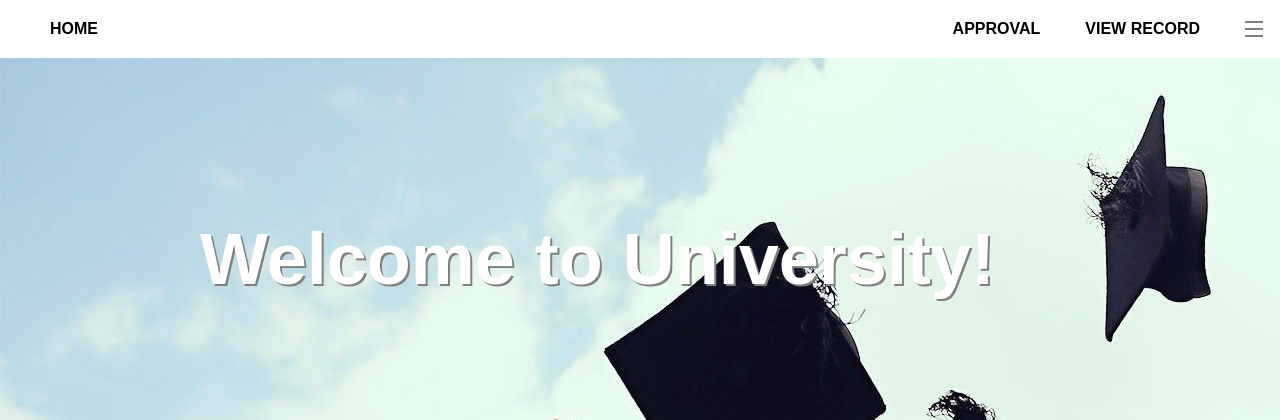
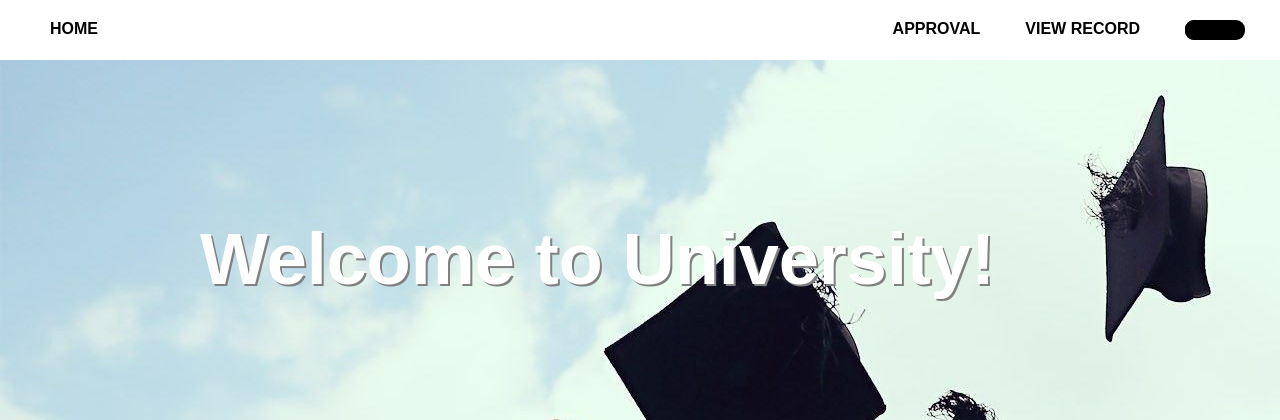
Before and after one commit to psakurai/web-sch-proj-SCAS, a PHP site: page /User/Manager/mainManager.html in a window 1280 px wide. Shown: the top 420 px of the page. Run offline with PHP 8.4, Linux system fonts and the light colour scheme; data that the repository does not hold is empty.

Commit message:
Burger menu manager

```diff
--- a/Assets/css/style.css
+++ b/Assets/css/style.css
@@ -60,28 +60,62 @@ header {
     visibility: hidden;
     background: #dfe1e8;
 }
-
-
-
 .header-container > ul {
     list-style: none;
 }
-
-#wrap-icon > i {
-    top: 21px;
-    height: 2px;
-    width: 18px;
-    background: grey;
-    position: absolute;
+.subnav {
+ float: left;
+ overflow: hidden;
+ display: block;
+ margin: 4px;
+ height: 20px;
+ width:60px;
+ background: black;
+ border-radius: 9px;
+}
+.subnav .subnavbtn {
+ font-size: 16px;
+ border: none;
+ outline: none;
+ color: white;
+ padding: 14px 16px;
+ background-color: inherit;
+ font-family: inherit;
+ margin: 0;
+}
+.navbar a {
+ background-color: blue;
+}
+.navbar a:hover, .subnav:hover{
+ background-color: grey;
+}
+.subnav-content {
+ display: none;
+ position: absolute;
+ right: 10;
+ height: 115px;
+ margin-top: -10px;
+ padding: 0px 0px 0px 30px;
+ background-color: grey;
 
 }
-
-#wrap-icon > i:nth-child(2) {
-    top: 28px;
+.subnav-content a {
+ float: left;
+ color: black;
+ text-decoration: none;
+ padding: 10px 20px;
+ font-size: 15px;
 }
-
-#wrap-icon > i:nth-child(3) {
-    top: 35px;
+.subnav-content a:hover {
+ background-color: #eee;
+ color: black;
+ margin-left: -50px;
+ width: 110%;
+ text-align: right;
+ font-size: 16px;
+}
+.subnav:hover .subnav-content {
+ display: block;
 }
 
 /* body section */
--- a/Function/Init/createResult.php
+++ b/Function/Init/createResult.php
@@ -5,7 +5,7 @@
       IdentificationID VARCHAR(255) NOT NULL,
       Building_No VARCHAR(255) NOT NULL,
       Room_No INT NOT NULL,
-      Status TINYINT,
+      Status TINYINT NOT NULL,
       ManagerID INT NOT NULL,
       PRIMARY KEY (ResultID),
       FOREIGN KEY (Building_No,Room_No) REFERENCES College(Building_No,Room_No)
--- a/User/Manager/mainManager.html
+++ b/User/Manager/mainManager.html
@@ -1,4 +1,5 @@
 <html lang="en">
+
 <head>
   <title>Home-College Accomodation</title>
   <link rel="stylesheet" href="../../Assets/css/style.css">
@@ -13,25 +14,15 @@
       <div class="header-container-right">
         <div id="nav_apply"> APPROVAL </div>
         <div id="nav_view"> VIEW RECORD </div>
-                <div id="wrap-icon">
-                    <i></i>
-                    <i></i>
-                    <i></i>
+        <div class="subnav">
+            <button class="subnavbtn"><div id="wrap-icon"></div><i class="fa fa-caret-down"></i></button>
+          <div class="subnav-content">
+            <a href="">MyProfile</a><br>
+            <a href="">Settings</a><br>
+            <a href="">Signout</a><br>
           </div>
         </div>
       </div>
-        <div class="wrap-icon-menu">
-            <ul id="menu-opt">
-                <li>
-                    <a>MY PROFILE</a>
-                </li>
-                <li>
-                    <a> SETTING </a>
-                </li>
-                <li>
-                    <a> SIGN OUT </a>
-                </li>
-            </ul>
     </div>
   </header>
 
```
Lines whose indentation alone changed are shown as unchanged.
